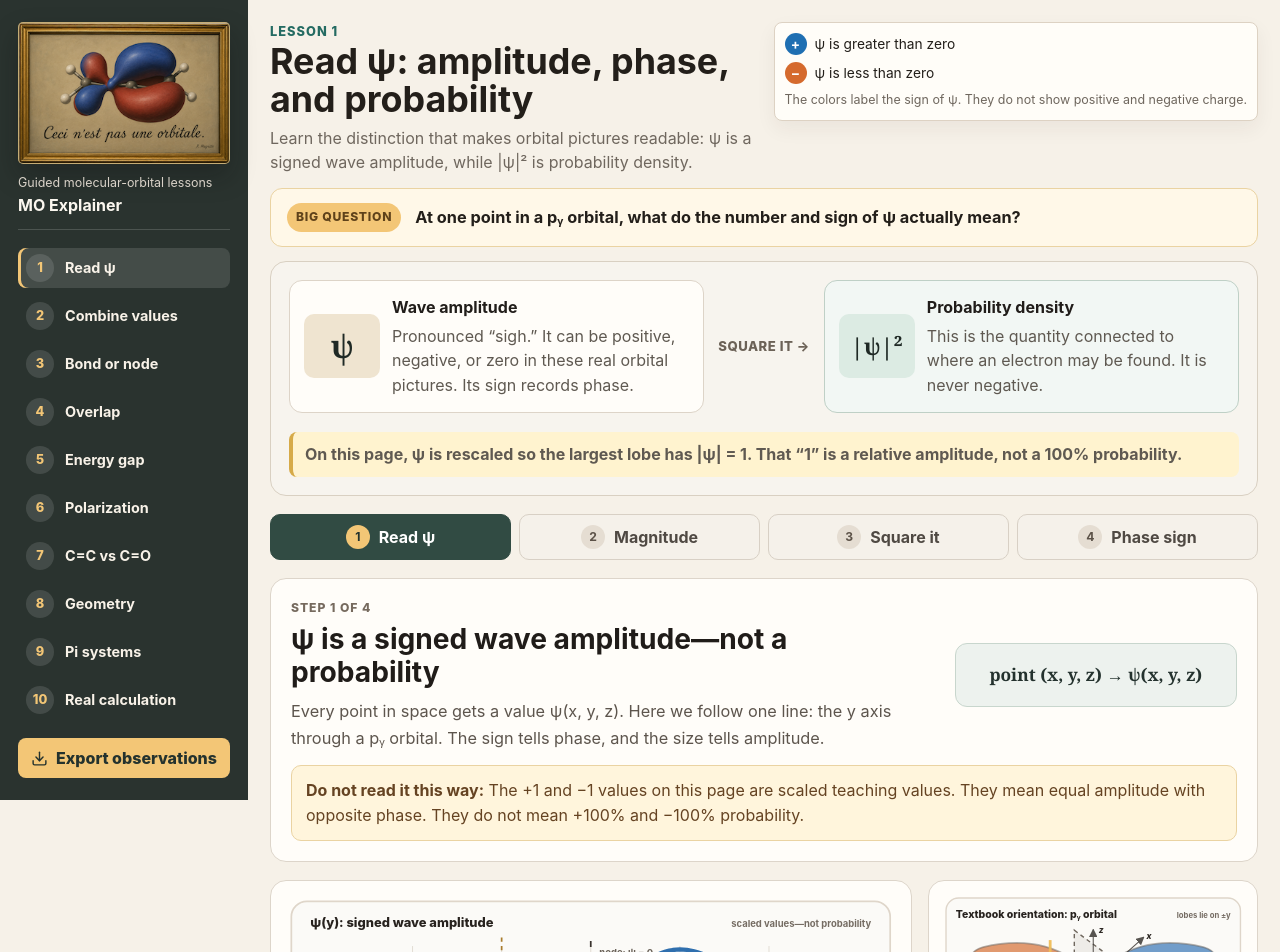
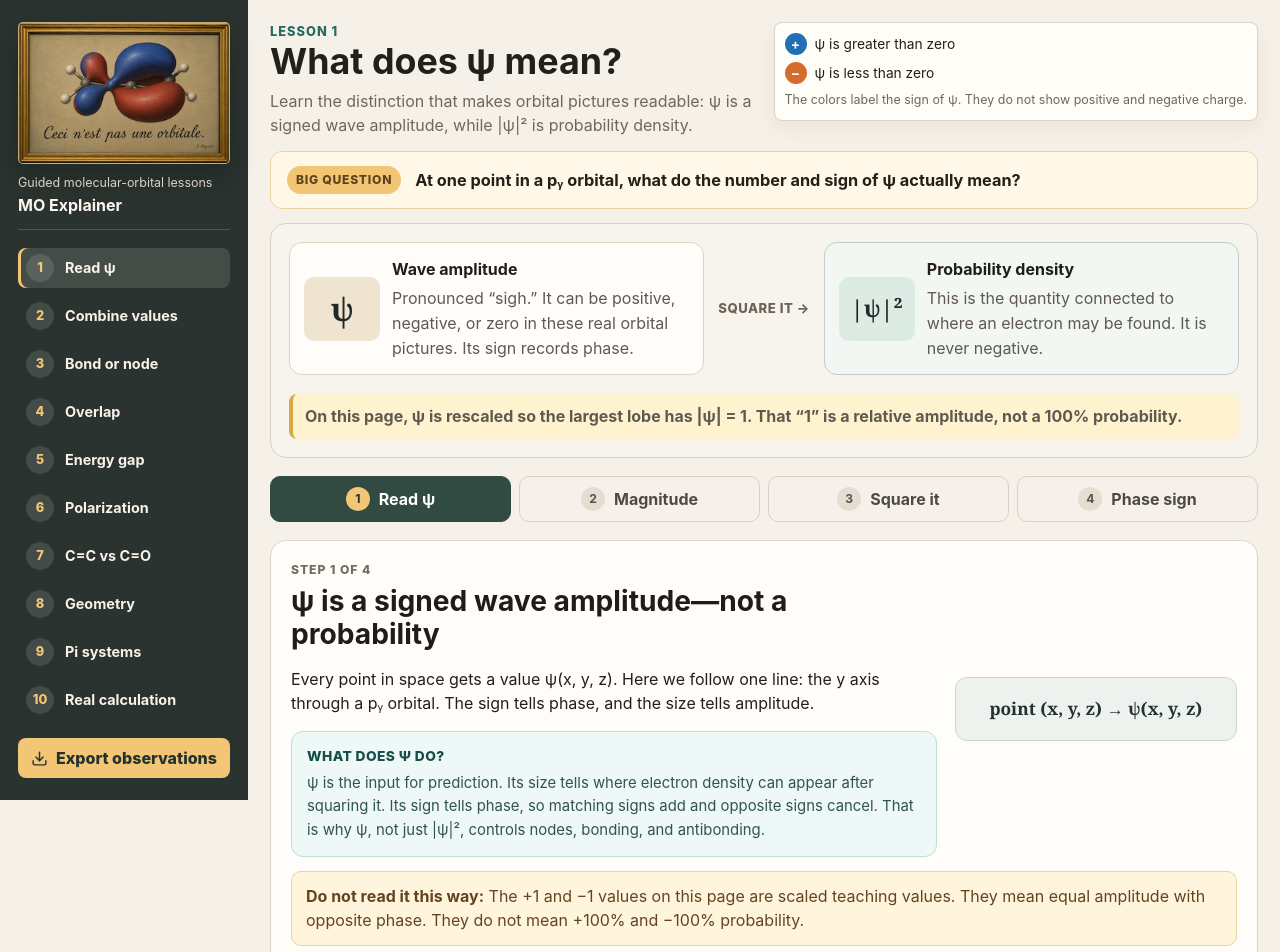
Before and after one commit to jgassens/MOexplainer, a React (Vite) app: page / in a window 1280 px wide. Shown: the top 952 px of the page. Built offline with nearby package versions, Linux system fonts and the light colour scheme.

Commit message:
Clarify psi lesson introduction

```diff
--- a/src/content/lessons.ts
+++ b/src/content/lessons.ts
@@ -22,7 +22,7 @@ export const lessons: LessonMeta[] = [
     id: "phase",
     number: 1,
     shortTitle: "Read ψ",
-    title: "Read ψ: amplitude, phase, and probability",
+    title: "What does ψ mean?",
   },
   {
     id: "combination",
--- a/src/lessons/PhaseLesson/index.tsx
+++ b/src/lessons/PhaseLesson/index.tsx
@@ -544,6 +544,17 @@ export function PhaseLesson(props: LessonComponentProps) {
             <p className="psi-stage-copy__eyebrow">Step {stageIndex + 1} of {stages.length}</p>
             <h2>{stage.title}</h2>
             <p>{stage.lead}</p>
+            {stage.id === "read" ? (
+              <aside className="psi-explainer" aria-label="What psi does">
+                <strong>What does ψ do?</strong>
+                <p>
+                  ψ is the input for prediction. Its size tells where electron
+                  density can appear after squaring it. Its sign tells phase, so
+                  matching signs add and opposite signs cancel. That is why ψ,
+                  not just |ψ|², controls nodes, bonding, and antibonding.
+                </p>
+              </aside>
+            ) : null}
           </div>
           <div className="psi-stage-equation">{stage.equation}</div>
           <p className="psi-stage-correction">
--- a/src/styles/phase-lesson.css
+++ b/src/styles/phase-lesson.css
@@ -162,6 +162,32 @@
   color: #5d554d;
   font-size: 1.02rem;
   line-height: 1.62;
+}
+
+.psi-explainer {
+  margin-top: 12px;
+  padding: 14px 15px;
+  color: #183530;
+  background: #eef8f6;
+  border: 1px solid #bfdcd5;
+  border-radius: 12px;
+}
+
+.psi-explainer strong {
+  display: block;
+  margin-bottom: 6px;
+  color: var(--accent-strong);
+  font-size: 0.86rem;
+  font-weight: 850;
+  letter-spacing: 0.03em;
+  text-transform: uppercase;
+}
+
+.psi-explainer p {
+  margin: 0;
+  color: #31544e;
+  font-size: 0.93rem;
+  line-height: 1.55;
 }
 
 .psi-stage-equation {
```
